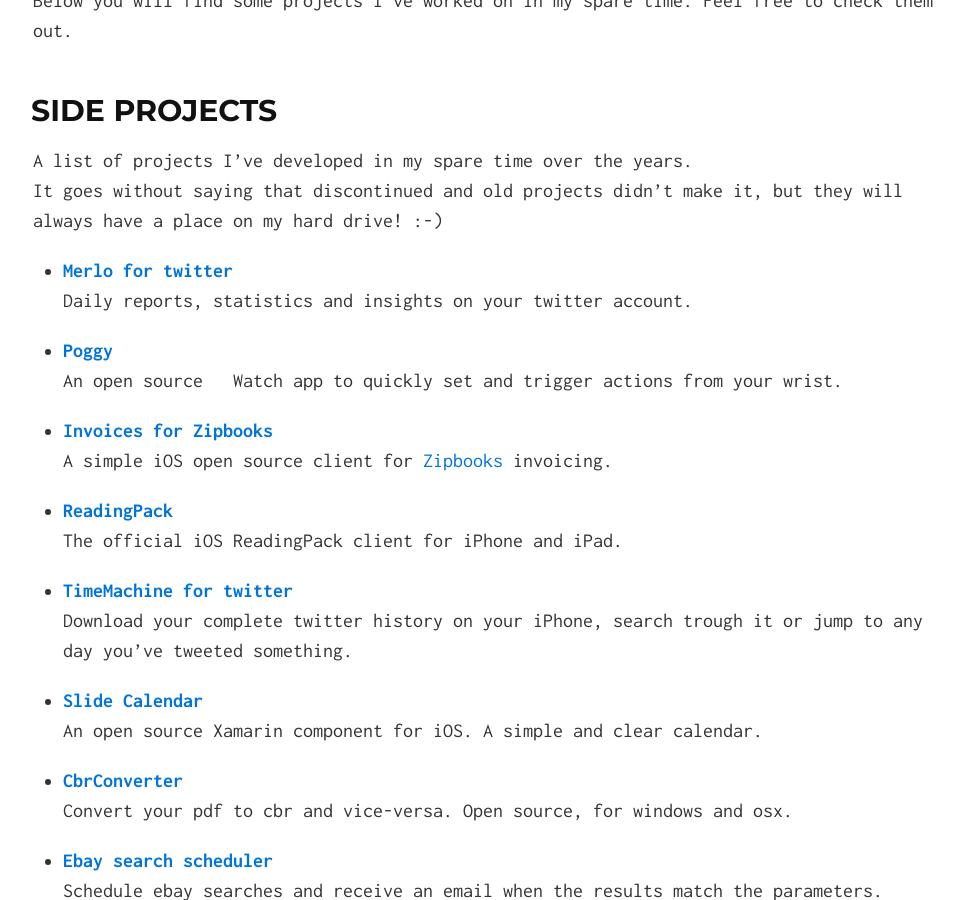
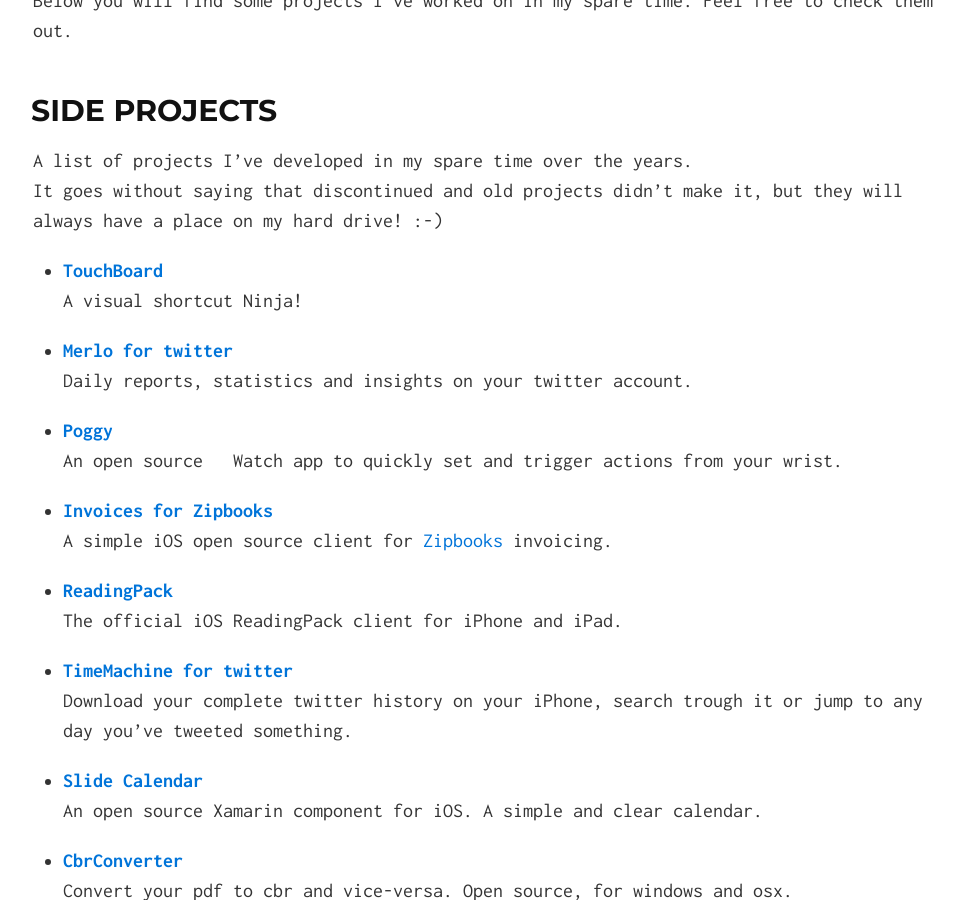
Before and after one commit to timefrancesco/timefrancesco.github.io, a Jekyll site: the page built from index.md, in a window 1280 px wide and 900 px high, scrolled down 534 px. Shown: the whole window, without its empty margins (157-1121 px from the left). Built offline with Jekyll 4.4.1, drawn with Linux system fonts in a browser that asks for light colours.

Commit message:
Update index.md

```diff
--- a/index.md
+++ b/index.md
@@ -14,6 +14,9 @@
 ## SIDE PROJECTS
 A list of projects I've developed in my spare time over the years.
 It goes without saying that discontinued and old projects didn't make it, but they will always have a place on my hard drive! :-)
+
+* **[TouchBoard](http://www.timelabs.io/touchboard)**
+A visual shortcut Ninja!
 
 * **[Merlo for twitter](http://www.merloapp.com)**
 Daily reports, statistics and insights on your twitter account.
```
